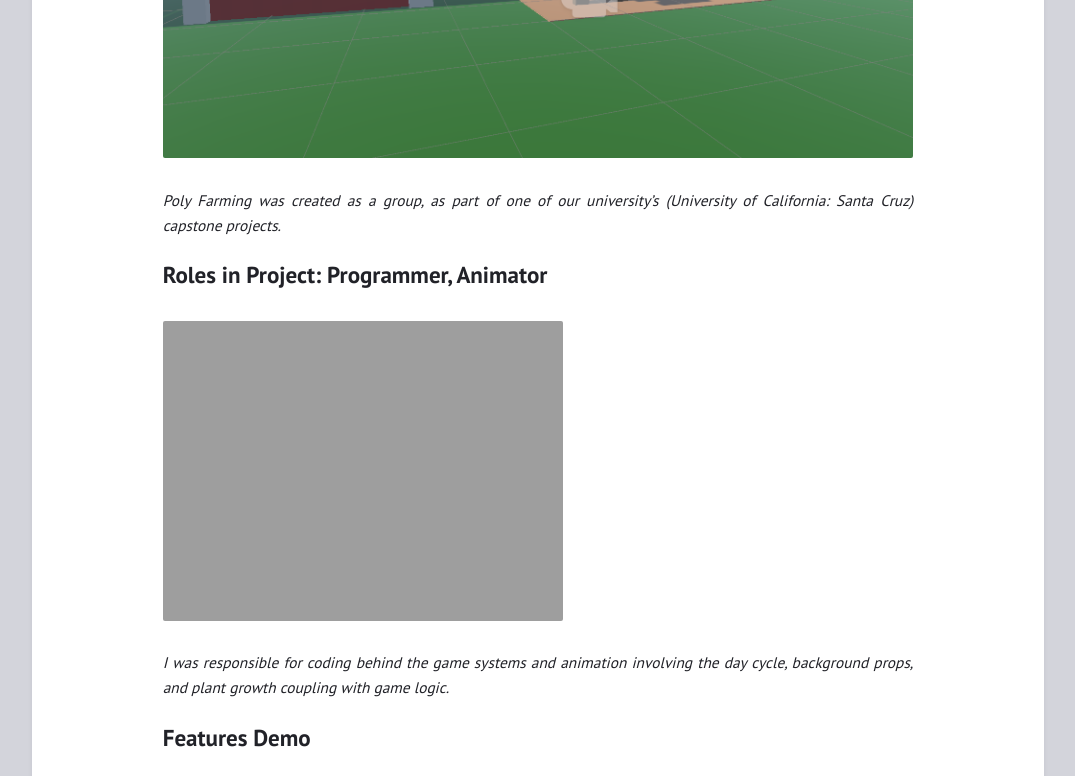
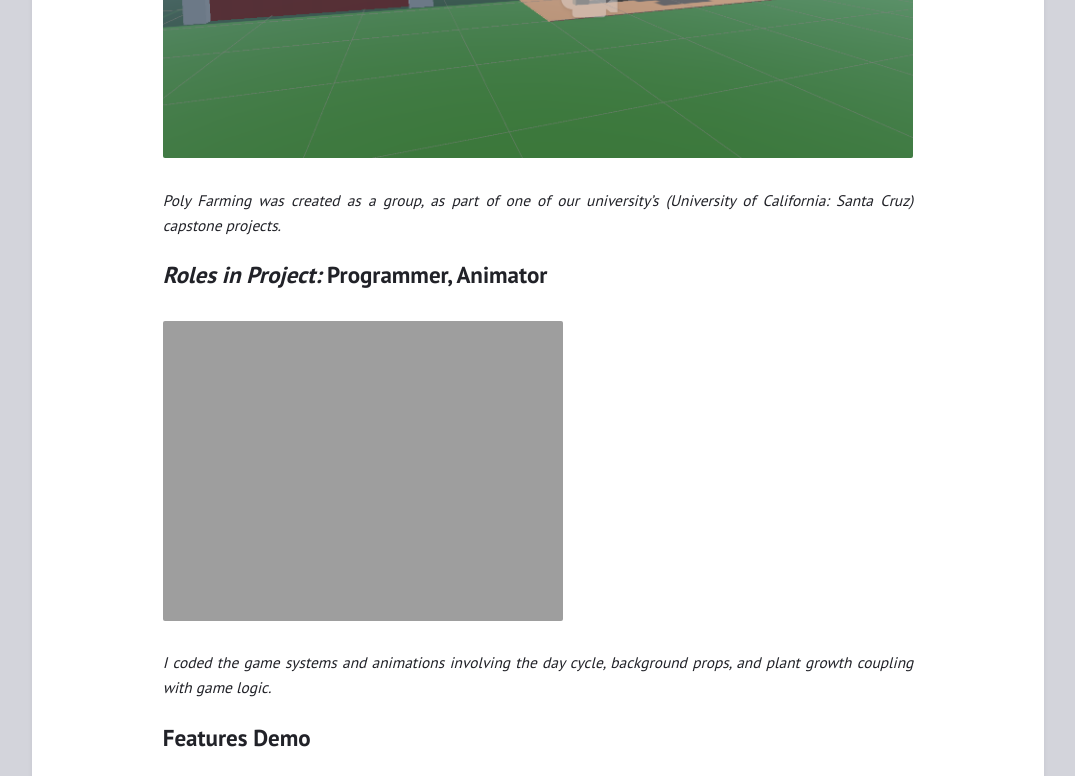
Before and after one commit to isaacwkm/isaacwkm.github.io, a Jekyll site: the page built from _posts/2024-12-25-Poly-Farm.md, in a window 1280 px wide and 900 px high, scrolled down 590 px, cut to the strip 0-776 px from the top of the window. Shown: the whole strip, without its empty margins (102-1177 px from the left). Built offline with Jekyll 4.4.1, drawn with Linux system fonts in a browser that asks for light colours; some of the changed text lies outside the part shown.

```diff
--- a/_posts/2024-12-25-Poly-Farm.md
+++ b/_posts/2024-12-25-Poly-Farm.md
@@ -11,11 +11,11 @@ hidedate: true
 
 *Poly Farming was created as a group, as part of one of our university's (University of California: Santa Cruz) capstone projects.*
 
-## Roles in Project: Programmer, Animator
+## *Roles in Project:* Programmer, Animator
 
 ![Gif Preview](https://isaacwkm.github.io/assets/images/2024-12-25-PolyFarmPost/gifPreview.gif)
 
-*I was responsible for coding behind the game systems and animation involving the day cycle, background props, and plant growth coupling with game logic.*
+*I coded the game systems and animations involving the day cycle, background props, and plant growth coupling with game logic.*
 
 ## Features Demo
 
```
Also changed, not shown: other parts of _posts/2024-12-25-Poly-Farm.md (+1 -1 lines).
